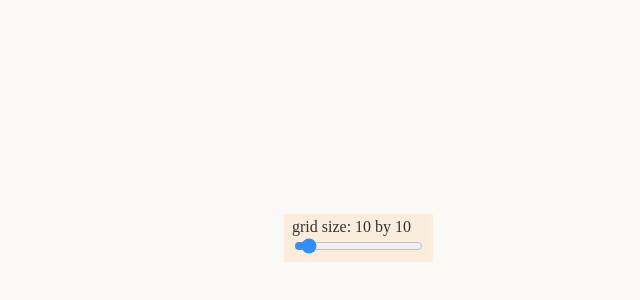
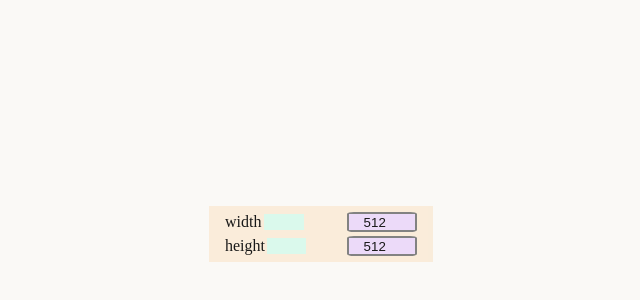
Before and after one commit to AveryBurke/GPUameOfLife, a React (Vite) app: page / in a window 1280 px wide. Shown: the part 26-326 px from the top of the page, without its empty margins (335-975 px from the left). Built offline with nearby package versions, Linux system fonts and the light colour scheme.

Commit message:
add reusable slider components for controling the width and hight of the canvas. To: repopulate buffers when canvas size changes

```diff
--- a/src/App.tsx
+++ b/src/App.tsx
@@ -1,6 +1,6 @@
-import React, { useEffect, useRef } from "react";
+import React, { useCallback, useEffect, useMemo, useRef, useState } from "react";
 import ControlPanel from "./ControlPanel";
-async function app(canvas:HTMLCanvasElement) {
+async function app(canvas: HTMLCanvasElement) {
 
     //@ts-ignore
     if (!navigator.gpu) {
@@ -20,9 +20,8 @@ async function app(canvas:HTMLCanvasElement) {
         format: canvasFormat,
     });
 
+    const workGroupSize = 8
     const gridSize = 64
-    const workGroupSize = 8
-
 
 
     const vertices = new Float32Array([
@@ -82,9 +81,9 @@ for (let i = 0; i < cellStateArray.length; ++i) {
     }
     let prevX = 0,
         prevY = 0
-const paint = (event: MouseEvent, canvas:HTMLCanvasElement) => {
-    const {offsetX, offsetY} = event
-    if (prevX !== offsetX && prevY !== offsetY){
+    const paint = (event: MouseEvent, canvas: HTMLCanvasElement) => {
+        const { offsetX, offsetY } = event
+        if (prevX !== offsetX && prevY !== offsetY) {
             prevX = offsetX
             prevY = offsetY
             const squareSize = canvas.height / gridSize
@@ -99,7 +98,7 @@ const paint = (event: MouseEvent, canvas:HTMLCanvasElement) => {
     let indexArray = new Uint32Array(gridSize * gridSize)
     let mouseDown = false
     canvas?.addEventListener('click', (event) => {
-    if (canvas){
+        if (canvas) {
             paint(event, canvas)
         }
     })
@@ -110,7 +109,7 @@ canvas?.addEventListener('mouseup', () => {
         mouseDown = false
     })
     canvas?.addEventListener('mousemove', (event) => {
-   if (canvas && mouseDown){
+        if (canvas && mouseDown) {
             paint(event, canvas)
         }
     })
@@ -385,18 +384,62 @@ device.queue.writeBuffer(cellStateStorage[0], 0, cellStateArray);
     // updateGrid()
 }
 const App = () => {
+
     const refCanvas = useRef(null)
 
+    const [width, setWidth] = useState(512)
+    const [height, setHeight] = useState(512)
+    const [timeStep, settimeStep] = useState(1)
+
+    const onTimeStepChange = useCallback((step: number) => {
+        settimeStep(step)
+    }, [])
+
+    const onHeightChange = useCallback((height: number) => {
+        setHeight(height)
+    }, [])
+
+    const onWidthChange = useCallback((width:number) => {
+        setWidth(width)
+    },[])
+
+    // const timeStepSliderProps = useMemo(() => ({
+    //     value: timeStep,
+    //     max: 1,
+    //     min: 60,
+    //     onChange: onTimeStepChange,
+    //     label: "step"
+    // }), [timeStep])
+
+    const heightSliderProps = useMemo(() => ({
+        value: height,
+        max: 1024,
+        min: 16,
+        step:16,
+        onChange: onHeightChange,
+        label: "height"
+    }), [height])
+
+    const widthSliderProps = useMemo(() => ({
+        value: width,
+        max: 1024,
+        min: 16,
+        step:16,
+        onChange: onWidthChange,
+        label: "width"
+    }), [width])
+
     useEffect(() => {
-        if (refCanvas.current){
+        if (refCanvas.current) {
             app(refCanvas.current)
         }
-    },[])
+    }, [])
 
+    const controlePanelProps = {sliderProps:[widthSliderProps, heightSliderProps]}
     return (
         <div className="container">
-     <ControlPanel />
-        <canvas ref = {refCanvas} width="512" height="512" />
+            <ControlPanel {...controlePanelProps} />
+            <canvas ref={refCanvas} width={width} height={height} />
         </div>)
 }
 
--- a/src/ControlPanel.tsx
+++ b/src/ControlPanel.tsx
@@ -1,27 +1,23 @@
-import React, { useState, useMemo, useCallback } from "react";
+import React, { useState, useMemo, useCallback, Fragment } from "react";
 import Slider from './Slider'
 
-const ControlPanel = () => {
-    const [gridSize, setGridSize] = useState(10)
+type SliderProps = {
+    value: number,
+    label: string,
+    min: number,
+    max: number,
+    step:number,
+    onChange: (input: number) => void
+}
 
-    const gridChange = useCallback((gridSize:number) =>{
-        setGridSize(gridSize)
-    },[])
+const ControlPanel = ({sliderProps}:{sliderProps:SliderProps[]}) => {
 
-    const gridSliderProps = useMemo(() => ({
-        value: gridSize,
-        max: 100,
-        min: 4,
-        onChange: gridChange,
-        label: "grid size"
-    }), [gridSize])
-
+    const sliders = sliderProps.map((sliderProp, i) => <Slider key = {`${i}_slider`} {...sliderProp}/>)
 
 
     return (
         <div className="controlePanelContainer">
-            <div>grid size: {gridSize} by {gridSize} </div>
-            <Slider {...gridSliderProps} />
+            {sliders}
         </div>)
 }
 
--- a/src/Slider.tsx
+++ b/src/Slider.tsx
@@ -1,43 +1,82 @@
-import React, {useState, useEffect} from "react";
+import React, { useState, useEffect } from "react";
 
 const Slider = (
   {
     min,
     max,
+    step,
     value,
     label,
     onChange
-}:{
-    min:number,
-    max:number,
-    value:number,
-    label:string,
-    onChange:(value: number) => void,
+  }: {
+    min: number,
+    max: number,
+    step:number,
+    value: number,
+    label: string,
+    onChange: (value: number) => void,
   }
 ) => {
+  const [sliderWidth, setSliderWidth] = useState<`${number}%`>(`${((value - min) / (max - min) )* 100}%`)
   const [sliderValue, setSliderValue] = useState(value)
   const [mouseState, setMouseState] = useState<"up" | "down">('up')
+
+  const changeWidth = (e: React.MouseEvent<HTMLDivElement, MouseEvent>) => {
+    const { nativeEvent: { offsetX }, currentTarget: { offsetWidth } } = e
+    if (mouseState === 'down') {
+      const quantizedX = Math.ceil(offsetX / step) * step
+      const precentage: number = quantizedX / offsetWidth
+
+      setSliderWidth(`${(offsetX / offsetWidth) * 100}%`)
+      setSliderValue(Math.floor(max * precentage) + min)
+    }
+  }
+
+  const onNumberChange = (value:number) => {
+    if (min <= value && value <= max){
+    setSliderWidth(`${((value - min) / (max - min) ) * 100}%`)
+    setSliderValue(value)
+    onChange(value)
+  }
+  }
+
   useEffect(() => {
     setSliderValue(value)
-    },[value])
+  }, [value])
   useEffect(() => {
-        if (mouseState === 'up'){
+    if (mouseState === 'up') {
       onChange(sliderValue)
+      setSliderWidth(`${((sliderValue - min) / (max - min) )* 100}%`)
     }
   }, [mouseState])
 
   return (
-        <div className="slider">
+    <div className="slider-wrapper">
+      <span>{label}</span>
+      <div className="slider-parent"
+        onClick={e => changeWidth(e)}
+        onMouseDown={(e) => {
+          setMouseState('down')
+          changeWidth(e)
+        }}
+        onMouseMove={(e) => changeWidth(e)}
+        onMouseUp={() => setMouseState('up')}
+      >
+        <div className="slider"
+          style={{ width: sliderWidth }}
+        >
+        </div>
+      </div>
       <input
+        className="number"
+        type="number"
+        maxLength={4}
+        max={max}
         min={min}
-            max={max}
-            type="range"
+        step={step}
+        style={{ appearance: "none" }}
         value={sliderValue}
-            className={`slider`}
-            id = {`${label}_slider`}
-            onChange={e => setSliderValue(+e.target.value)}
-            onMouseDown={() => setMouseState('down')}
-            onMouseUp={() => setMouseState('up')}
+        onChange={e => onNumberChange(+e.target.value)}
       />
     </div>
   );
--- a/src/styles.css
+++ b/src/styles.css
@@ -1,20 +1,53 @@
 html, body {
-    margin: 0;       /* remove the default margin          */
-    height: 100%;    /* make the html,body fill the page   */
+    margin: 0;
+    height: 100%;
     background-color: #FAF9F6;
   }
 .container {
     width: 100vw;
     height: 100vh;
     display:flex;
+    flex-direction: row;
     align-items: center;
     justify-content: center;
 }
 .controlePanelContainer{
-  opacity: .8;
-    position: absolute;
-    padding: .25em .5em .25em .5em;
-    bottom: 512px;
-    background-color: antiquewhite;
-    right: 512px;
+  z-index: 1;
+  width: 15%;
+  opacity: .9;
+  position: absolute;
+  padding: .25em 1em .25em 1em;
+  bottom: 512px;
+  background-color: #faebd7;
+  right: 512px;
 }
+.slider-wrapper{
+  display: flex;
+  flex-direction: row;
+  align-items: center;
+  justify-content: center;
+}
+
+.slider-parent{
+  width: 100%;
+  cursor: ew-resize;
+  transition: all 200 ease;
+  margin: .25em .15em .25em .15em;
+}
+.slider{
+  z-index: 2;
+  width: 100%;
+  height: 1em;
+  background-color: #D7FAEB;
+}
+.number{
+  text-align: center;
+  display: flex;
+  justify-content: center;
+  align-items: center;
+  background-color: #EBD7FA;
+  border-radius: 10%;
+  border-style: solid;
+  padding:.05rem;
+  width: 4rem;
+}
```
Lines whose indentation alone changed are shown as unchanged.
